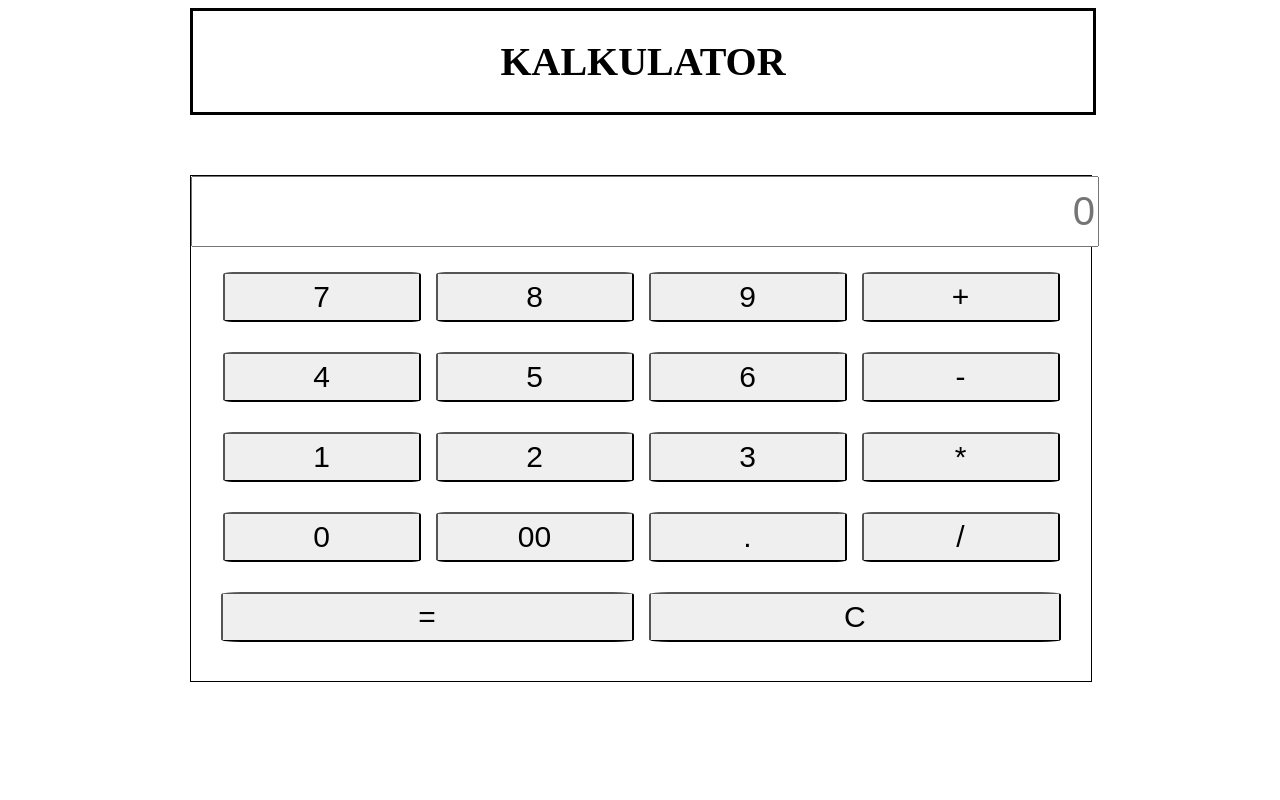
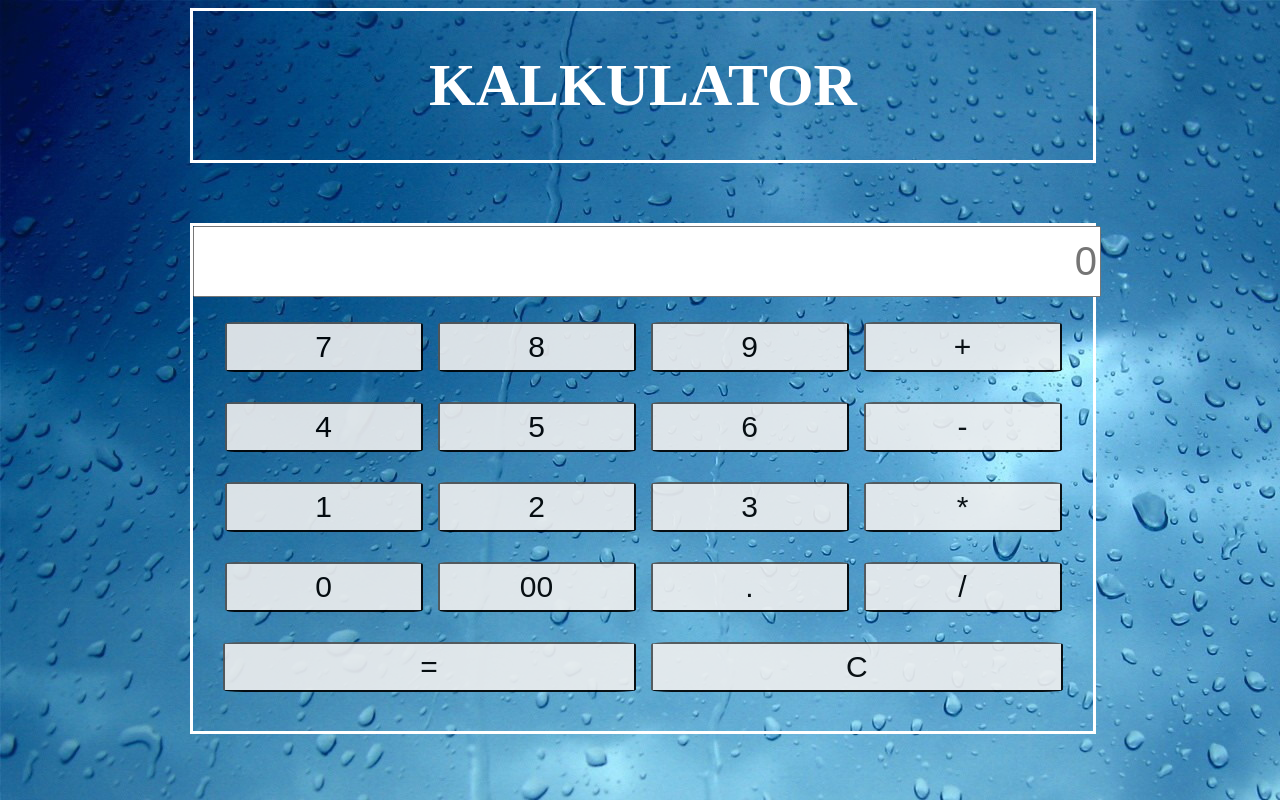
Before and after one commit to mateuszrosa/Calculator, a website: page index.html in a window 1280 px wide. Drawn offline with Linux system fonts and the light colour scheme.

Commit message:
added background image

```diff
--- a/js/script.js
+++ b/js/script.js
@@ -17,7 +17,6 @@ for(let i=0; i<numbers.length; i++) {
   })
 }
 clear.addEventListener('click', function() {
-  console.log(score.value);
   score.value = '';
 })
 
--- a/scss/main.scss
+++ b/scss/main.scss
@@ -1,17 +1,22 @@
 @import 'grid';
 
+body {
+  background-image: url('../images/Background.jpg');
+}
+
 .head {
-  border: 3px solid black;
+  border: 3px solid #fff;
   text-align: center;
-  font-size: 20px;
+  font-size: 30px;
   font-weight: 800;
   text-transform: uppercase;
+  color: #fff
 }
 
 .calc {
   width: 100%;
   height: 505px;
-  border: 1px solid black;
+  border: 3px solid #fff;
   margin-top: 60px;
     .screen {
       width: 100%;
@@ -47,11 +52,13 @@
               left: 0;
               font-size: 30px;
               border-radius: 5%;
+              opacity: 0.9;
             }
         }
         .button:active {
           box-shadow: 0 5px #666;
           transform: translateY(4px);
+          background-color: #fff;
         }
         .button:first-of-type {
           margin-left: 0;
```
Also changed, not shown: css/main.css, images/Background.jpg (added).
